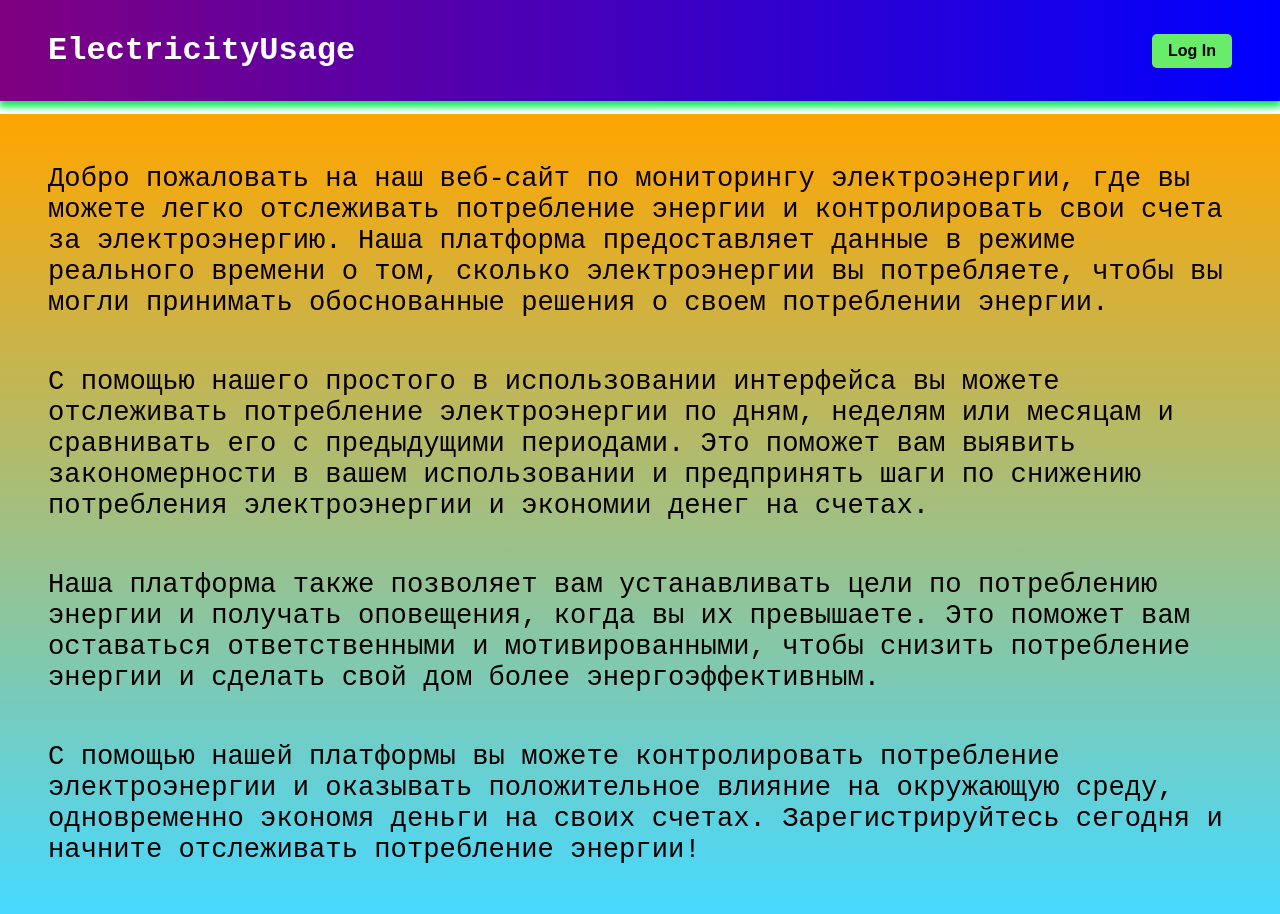
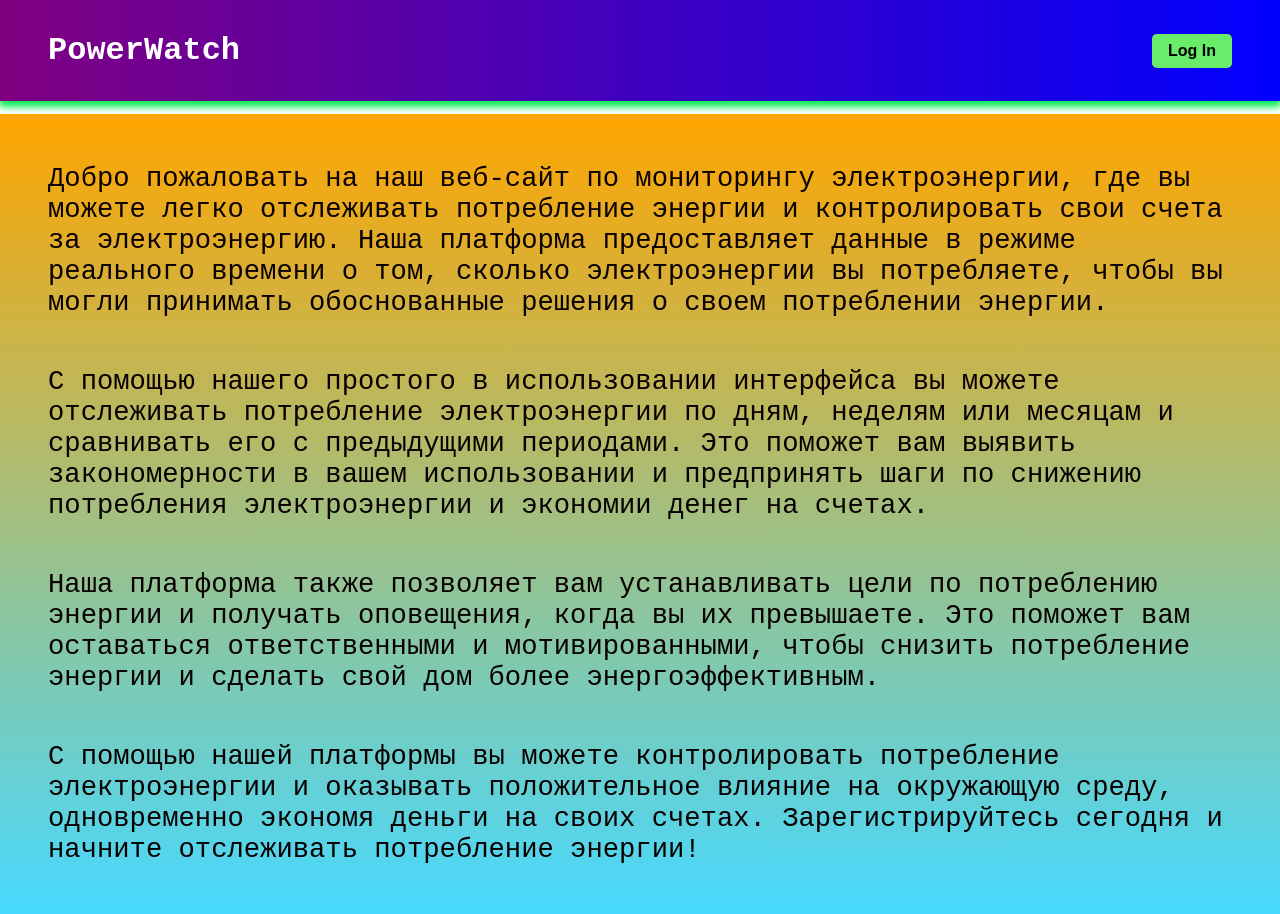
Before and after one commit to Muhammad0602/ElectricityUsage, a website built with webpack: page src/index.html in a window 1280 px wide. Built offline with nearby package versions, Linux system fonts and the light colour scheme.

Commit message:
Change the name

```diff
--- a/src/index.html
+++ b/src/index.html
@@ -10,7 +10,7 @@
 </head>
 <body>
     <header>
-        <h1>ElectricityUsage</h1>
+        <h1>PowerWatch</h1>
         <button id="log-btn" class="btn">Log In</button>
     </header>
 
```
